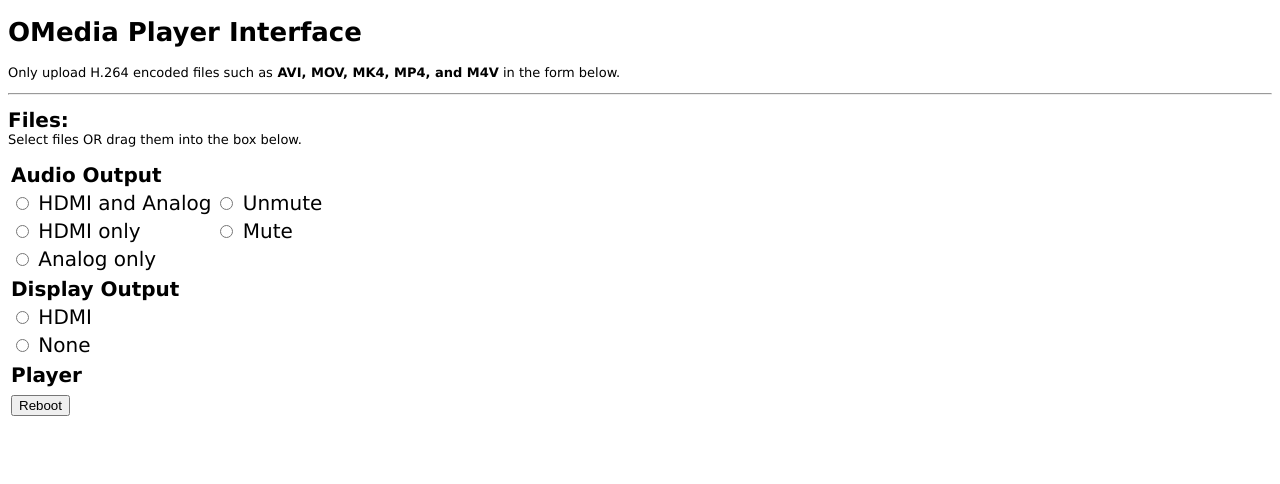
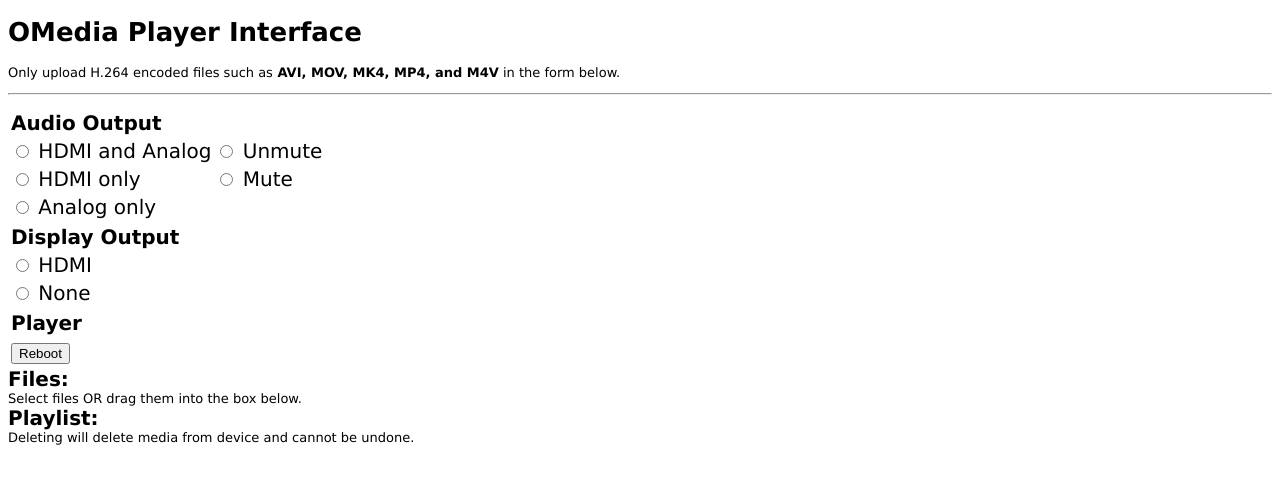
Before and after one commit to DaleGia/omediaplayer, a Flask app: template flask_server/uploadr/templates/index.html in a window 1280 px wide. Shown: the top 484 px of the page. Run offline with Flask 2, Linux system fonts and the light colour scheme; the template is opened without the code that fills it, so the values that code supplies are empty.

Commit message:
Adding playlist display and deletion capabilities.

```diff
--- a/flask_server/uploadr/app.py
+++ b/flask_server/uploadr/app.py
@@ -21,8 +21,9 @@ configuration_settings['display']['display_output'] = {'hdmi': '', 'none': ''}
 configuration_settings['audio'] = {}
 configuration_settings['audio']['audio_output'] = {'both': 'checked', 'hdmi': '', 'analog': ''}
 configuration_settings['audio']['audio_muting'] = {'mute': '', 'unmute': ''}
-configuration_settings['player'] = {'time_server_address': 'pool.ntp.org'}
 configuration_settings['dropbox'] = {'css_width': '0', 'html': ''}
+configuration_settings['playlist'] = {'html': ''}
+
 
 def get_display_status():
     p = Popen(['vcgencmd', 'display_power'], stdout=subprocess.PIPE, stderr=subprocess.DEVNULL)
@@ -47,36 +48,57 @@ def get_configuration_settings():
         print("Display not active")
         configuration_settings['display']['display_output']['hdmi'] = ''
         configuration_settings['display']['display_output']['none'] = 'checked'
-def get_form(number):
+
+def get_usb_path_form(number):
     return """<td><form id="upload-form-{}" action="/upload_usb{}" method="POST" enctype="multipart/form-data"><b>/mnt/omedia_usb{}</b><div class="dropbox" id="dropbox{}">Drag and Drop Files Here<p><input id="file-picker-{}" class="file-picker" type="file" accept="H.264/*" multiple><p></div></form></td>""".format(number, number, number ,number, number)
 
+def get_file_paths_form(file_path):
+    return """<tr><td>{}</td><td><button type="button" onclick=deleteFile({})>delete</button></td></tr>""".format(file_path, file_path)
 
 def get_available_usb_paths():
     configuration_settings['dropbox']['html'] = ''
     configuration_settings['dropbox']['css_width'] = 0
+    configuration_settings['playlist']['html'] = ''
+    playlist = []
+
     css_width_count = 0
     p1 = subprocess.Popen("mount", stdout=subprocess.PIPE, stderr=subprocess.DEVNULL)
     p1.wait()
     output = str(p1.communicate()[0])
     if(output.find("/dev/sda1") > -1):
-        configuration_settings['dropbox']['html'] += get_form(1)
+        configuration_settings['dropbox']['html'] += get_usb_path_form(1)
         css_width_count += 1
+        for file in glob.glob("/mnt/omedia_usb1/*"):
+            playlist.append(file)
+
 
     if(output.find("/dev/sdb1") > -1):
-        configuration_settings['dropbox']['html'] += get_form(2)
+        configuration_settings['dropbox']['html'] +=  get_usb_path_form(2)
         css_width_count += 1
+        for file in glob.glob("/mnt/omedia_usb2/*"):
+            playlist.append(file)
 
     if(output.find("/dev/sdc1") > -1):
         configuration_settings['dropbox']['html'] += "</tr><tr>"
-        configuration_settings['dropbox']['html'] += get_form(3)
+        configuration_settings['dropbox']['html'] +=  get_usb_path_form(3)
         css_width_count += 1
+        for file in glob.glob("/mnt/omedia_usb3/*"):
+            playlist.append(file)
 
     if(output.find("/dev/sdd1") > -1):
-        configuration_settings['dropbox']['html'] += get_form(4)
+        configuration_settings['dropbox']['html'] +=  get_usb_path_form(4)
         css_width_count += 1
+        for file in glob.glob("/mnt/omedia_usb4/*"):
+            playlist.append(file)
 
     configuration_settings['dropbox']['html'] = Markup( configuration_settings['dropbox']['html'])
     configuration_settings['dropbox']['css_width'] = Markup(str(90/css_width_count)+"vw")
+
+    playlist.sort()
+    for file in playlist:
+        configuration_settings['playlist']['html'] += get_file_paths_form(file)
+
+    configuration_settings['playlist']['html'] = Markup(configuration_settings['playlist']['html'])
 
 def reboot():
     os.system('sleep 3; reboot')
@@ -133,57 +155,7 @@ def upload_handler(form, upload_path):
     if is_ajax:
         return ajax_response(True, upload_key)
     else:
-#        return redirect(url_for("upload_complete", uuid=upload_key))
         return render_template("index.html", configuration=configuration_settings)
-
-#@app.route("/upload", methods=["POST"])
-#def upload():
-#    """Handle the upload of a file."""
-#    form = request.form
-
-    # Create a unique "session ID" for this particular batch of uploads.
-#    upload_key = str(uuid4())
-
-    # Is the upload using Ajax, or a direct POST by the form?
-#    is_ajax = False
-#    if form.get("__ajax", None) == "true":
-#        is_ajax = True
-
-#    print("=== Form Data ===")
-#    for key, value in list(form.items()):
-#        print(key, "=>", value)
-
-#    for upload in request.files.getlist("file"):
-#        filename = upload.filename.rsplit("/")[0]
-#        destination = "/".join([UPLOAD_FOLDER, filename])
-#        secure_filename(destination)
-#        print("Accept incoming file:", filename)
-#        print("Save it to:", destination)
-#        upload.save(destination)
-
-#    if is_ajax:
-#        return ajax_response(True, upload_key)
-#    else:
-#        return redirect(url_for("upload_complete", uuid=upload_key))
-#        return render_template("index.html", configuration=configuration_settings)
-
-
-#@app.route("/files/<uuid>")
-#def upload_complete(uuid):
-    # Get their files.
-#    root = "uploadr/static/uploads/{}".format(uuid)
-#    if not os.path.isdir(root):
-#        return "Error: UUID not found!"
-
-#    files = []
-#    for file in glob.glob("{}/*.*".format(root)):
-#        fname = file.split(os.sep)[-1]
-#        files.append(fname)
-
-#    return render_template("index.html",
-#        uuid=uuid,
-#        files=files,
-#    )
 
 @app.route("/reboot")
 def reboot_device():
--- a/flask_server/uploadr/static/css/style.css
+++ b/flask_server/uploadr/static/css/style.css
@@ -15,7 +15,6 @@ body {
 html
 {
     font-size: 20px;
-
 }
 
 #heading1
@@ -34,6 +33,7 @@ html
 {
     margin: auto
 }
+
 .dropbox {
     border: 1vh solid rgba(0, 0, 0, 1);
     background-color: rgba(0, 0, 0, 0.2);
@@ -45,6 +45,7 @@ html
     font-weight: bold;
     text-align: center;
 }
+
 
 .dropbox.active {
     border: 1vh solid rgba(255, 0, 0, 1);
--- a/flask_server/uploadr/templates/index.html
+++ b/flask_server/uploadr/templates/index.html
@@ -16,34 +16,6 @@ Only upload H.264 encoded files such as<strong> AVI, MOV, MK4, MP4, and M4V</str
 
 <hr><p>
 
-
-<!--
-    File Uploads
--->
-    <div id="heading1">
-        Files:<br>
-    </div>
-    <div id="normal">
-        Select files OR drag them into the box below.
-    </div>
-
-    <table>
-        <tr>
-            {{configuration['dropbox']['html']}}
-        </tr>
-    </table>
-    <p>
-
-    <fieldset id="progress" style="display: none">
-        <legend>Files Progress</legend>
-
-        <div class="progress-trough">
-            <div id="progress-bar" class="progress-bar">0%</div>
-        </div>
-    </fieldset><p>
-<!--
-</form>
--->
 
 <!--
     AUDIO
@@ -138,10 +110,54 @@ Only upload H.264 encoded files such as<strong> AVI, MOV, MK4, MP4, and M4V</str
         </tr>
     </table>
 </form>
+<!--
+    File Uploads
+-->
+    <div id="heading1">
+        Files:<br>
+    </div>
+    <div id="normal">
+        Select files OR drag them into the box below.
+    </div>
+
+    <table>
+        <tr>
+            {{configuration['dropbox']['html']}}
+        </tr>
+    </table>
+    <div id="heading1">
+        Playlist:<br>
+    </div>
+    <div id="normal">
+        Deleting will delete media from device and cannot be undone.
+    </div>
+<form id="configuration_options" action="/update_configuration" method="POST" enctype="multipart/form-data">
+<form id="deleteFile" action="/deletefile" method="POST" enctype="text/plain" >
+    <table>
+            {{configuration['playlist']['html']}}
+    </table>
+</form>
+    <p>
+
+    <fieldset id="progress" style="display: none">
+        <legend>Files Progress</legend>
+
+        <div class="progress-trough">
+            <div id="progress-bar" class="progress-bar">0%</div>
+        </div>
+    </fieldset><p>
+<!--
+</form>
+-->
+
 <script>
     function reboot()
     {
         document.getElementById('reboot').submit();
+    }
+    function deleteFile(filePath)
+    {
+        document.getElementById('deleteFile').submit();
     }
 </script>
 
```
